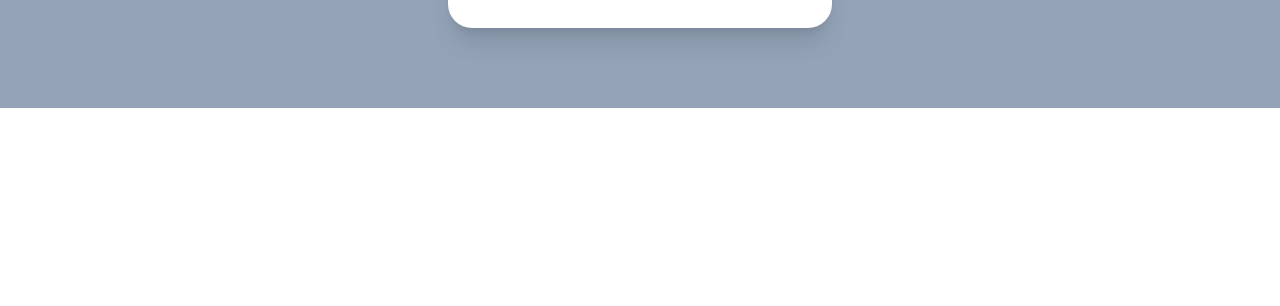
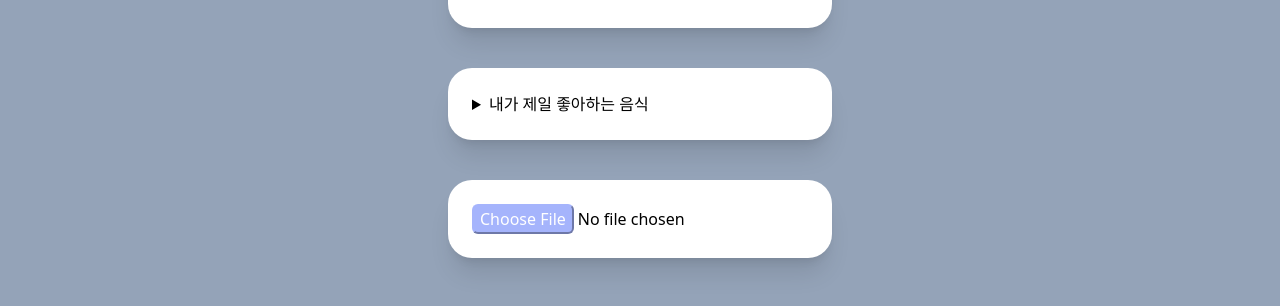
Before and after one commit to juhui88/NextJsStudy, a Next.js app in the folder tailwindcss/: page / in a window 1280 px wide. Shown: the part 1334-1640 px from the top of the page. Before the commit the page ends 1442 px from the top, so only its background shows below. Built offline with nearby package versions, Linux system fonts and the light colour scheme.

Commit message:
file modifier

```diff
--- a/tailwindcss/pages/index.tsx
+++ b/tailwindcss/pages/index.tsx
@@ -120,6 +120,17 @@ const Home:NextPage = () =>{
           <input type="submit"/>
         </form>
       </div>
+      <div className="bg-white p-6 rounded-3xl shadow-xl w-96 mx-auto">
+        <details className="select-none open:bg-indigo-200 open:text-white">
+          <summary>내가 제일 좋아하는 음식</summary>
+            <p>국밥</p>
+            <p>순두부</p>
+        </details>
+      </div>
+      <div className="bg-white p-6 rounded-3xl shadow-xl w-96 mx-auto">
+          <input type="file" className="file:bg-indigo-300 file:text-white file:border-indigo-300 file:rounded-md
+          file:hover:bg-white file:hover:text-indigo-300 file:hover:border-2 file:hover:border-indigo-300 transition-colors"/>
+      </div>
     </div>
   )
 }
```
